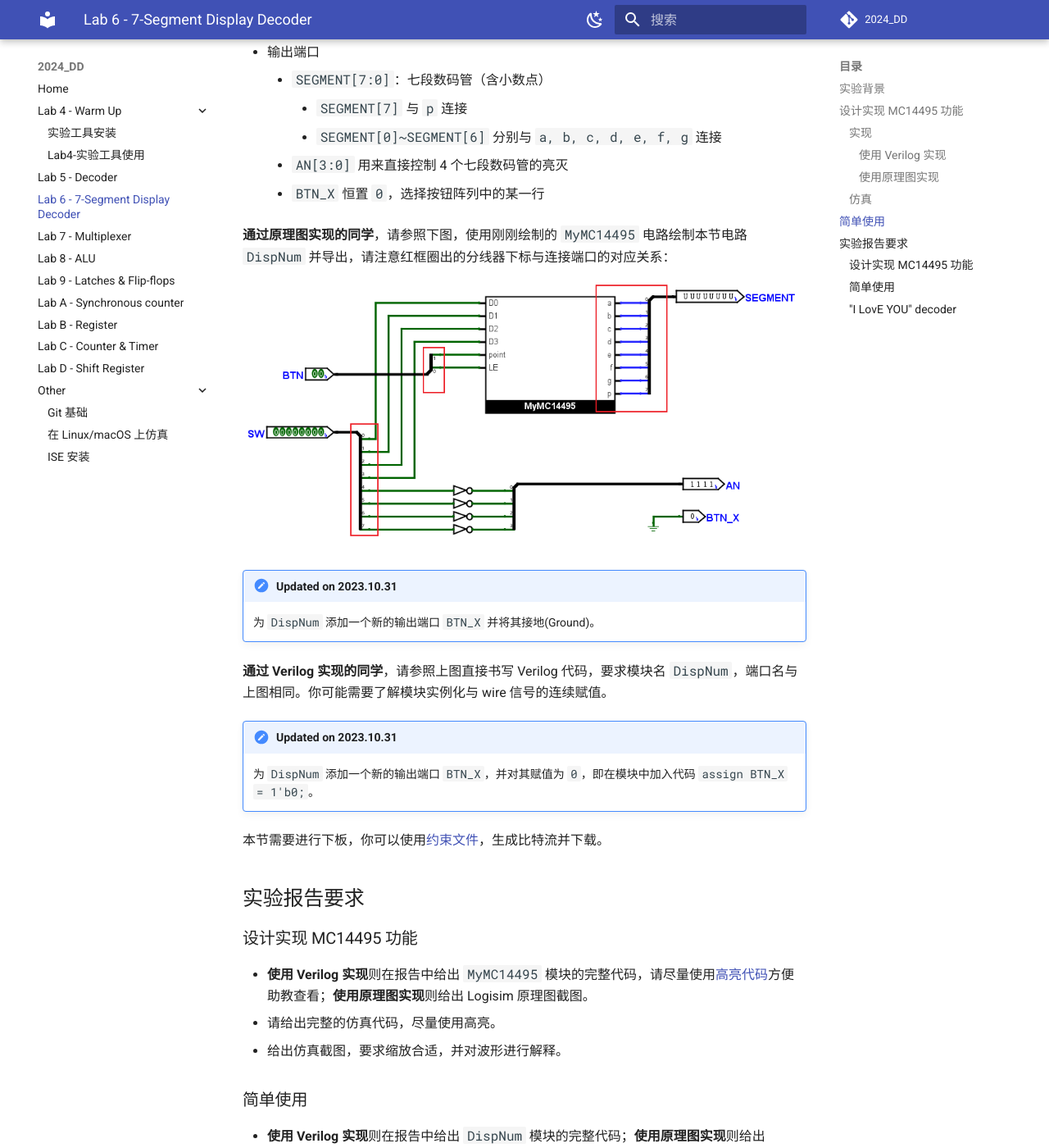
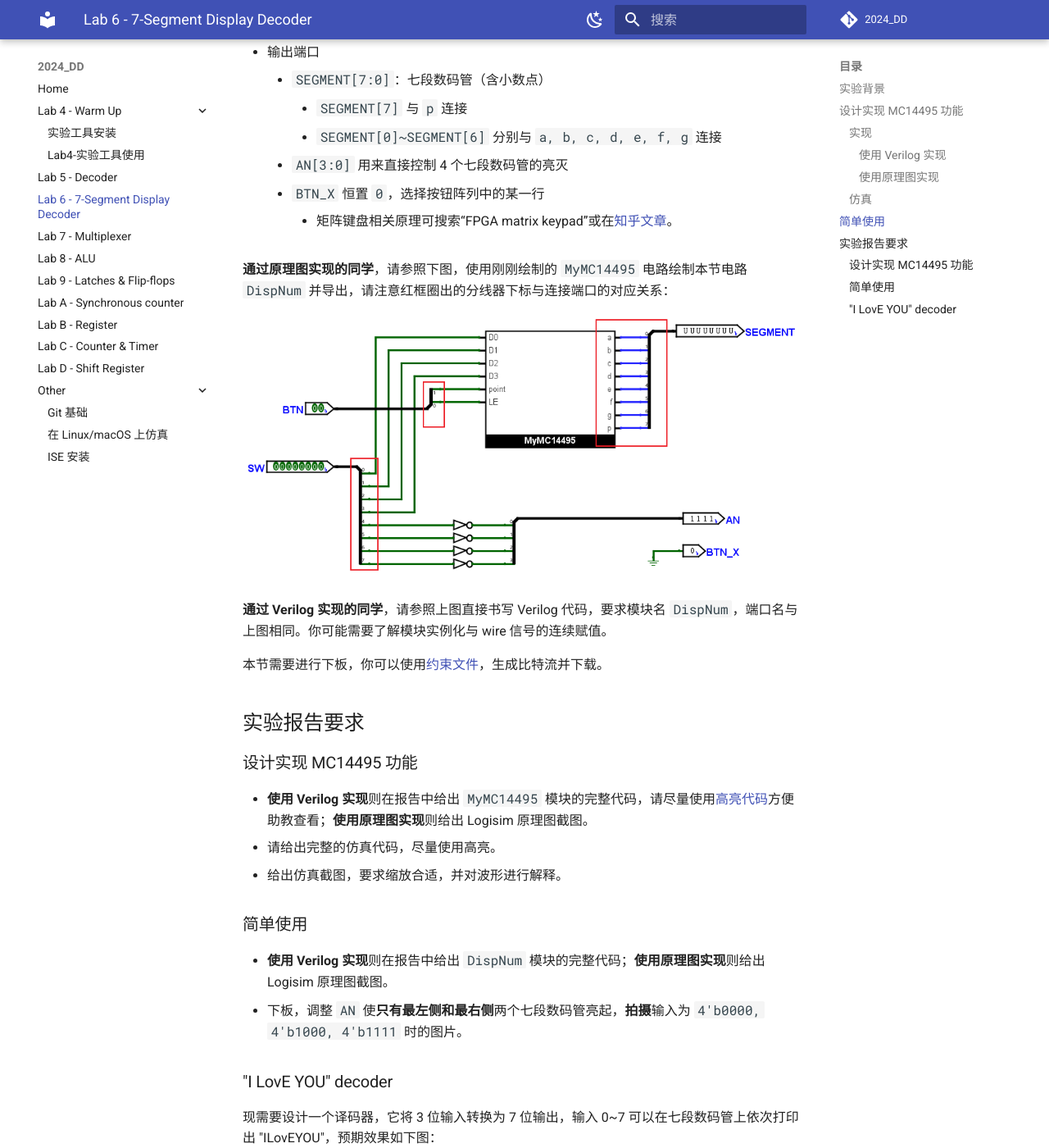
Before and after one commit to Guahao31/2024_DD, an MkDocs documentation site: the page built from docs/lab6/seven-segment.md, in a window 1280 px wide and 1400 px high, scrolled down 4141 px. Shown: the whole window at 82% size. Built offline with MkDocs 1.6.1 and Material for MkDocs 9.7.7, drawn with Linux system fonts in a browser that asks for light colours; a script that is not in the unit is left out; comment, search, counter and statistics services are not loaded.

Commit message:
update: lab6 remove update

```diff
--- a/docs/lab6/seven-segment.md
+++ b/docs/lab6/seven-segment.md
@@ -155,18 +155,13 @@ endmodule
         * `SEGMENT[0]~SEGMENT[6]` 分别与 `a, b, c, d, e, f, g` 连接
     * `AN[3:0]` 用来直接控制 4 个七段数码管的亮灭
     * `BTN_X` 恒置 `0`，选择按钮阵列中的某一行
+        * 矩阵键盘相关原理可搜索“FPGA matrix keypad”或在[知乎文章](https://zhuanlan.zhihu.com/p/260372039)。
 
 **通过原理图实现的同学**，请参照下图，使用刚刚绘制的 `MyMC14495` 电路绘制本节电路 `DispNum` 并导出，请注意红框圈出的分线器下标与连接端口的对应关系：
 
 <img src="../pic/updated_disp_num.png">
 
-!!! note "Updated on 2023.10.31"
-    为 `DispNum` 添加一个新的输出端口 `BTN_X` 并将其接地(Ground)。
-
 **通过 Verilog 实现的同学**，请参照上图直接书写 Verilog 代码，要求模块名 `DispNum`，端口名与上图相同。你可能需要了解模块实例化与 wire 信号的连续赋值。
-
-!!! note "Updated on 2023.10.31"
-    为 `DispNum` 添加一个新的输出端口 `BTN_X`，并对其赋值为 `0`，即在模块中加入代码 `assign BTN_X = 1'b0;`。
 
 本节需要进行下板，你可以使用[约束文件](../attachment/constraints_lab6.xdc)，生成比特流并下载。
 
```
